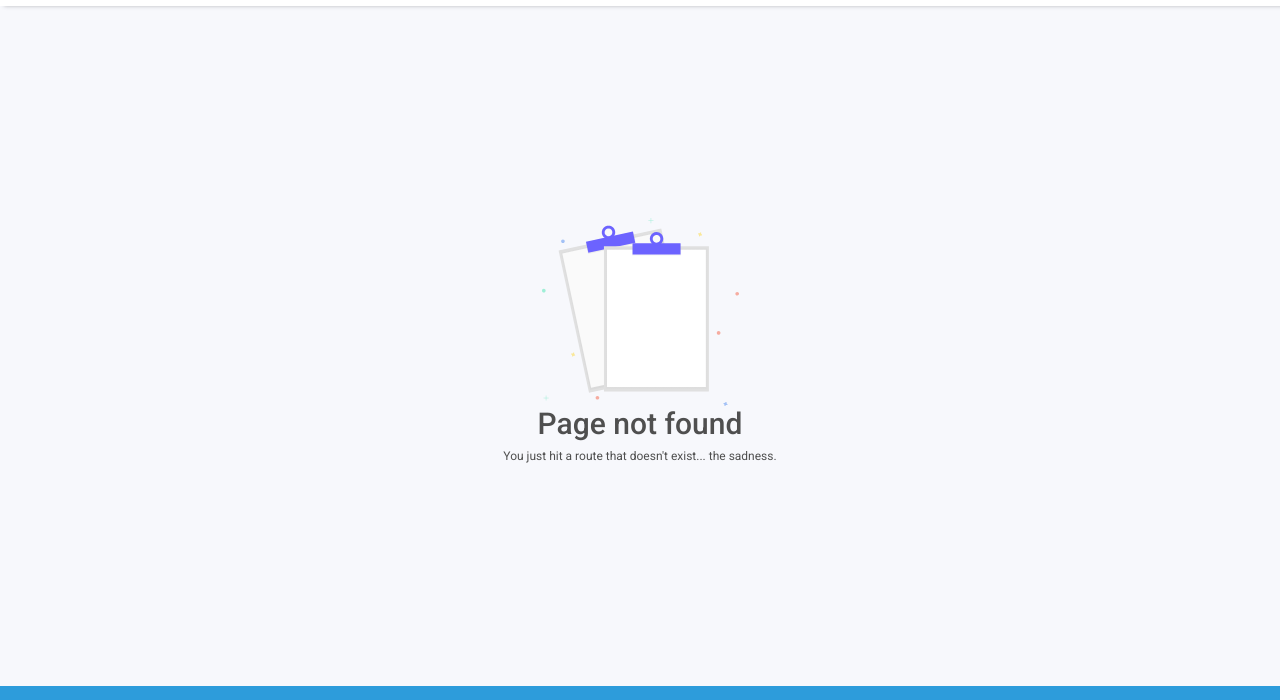
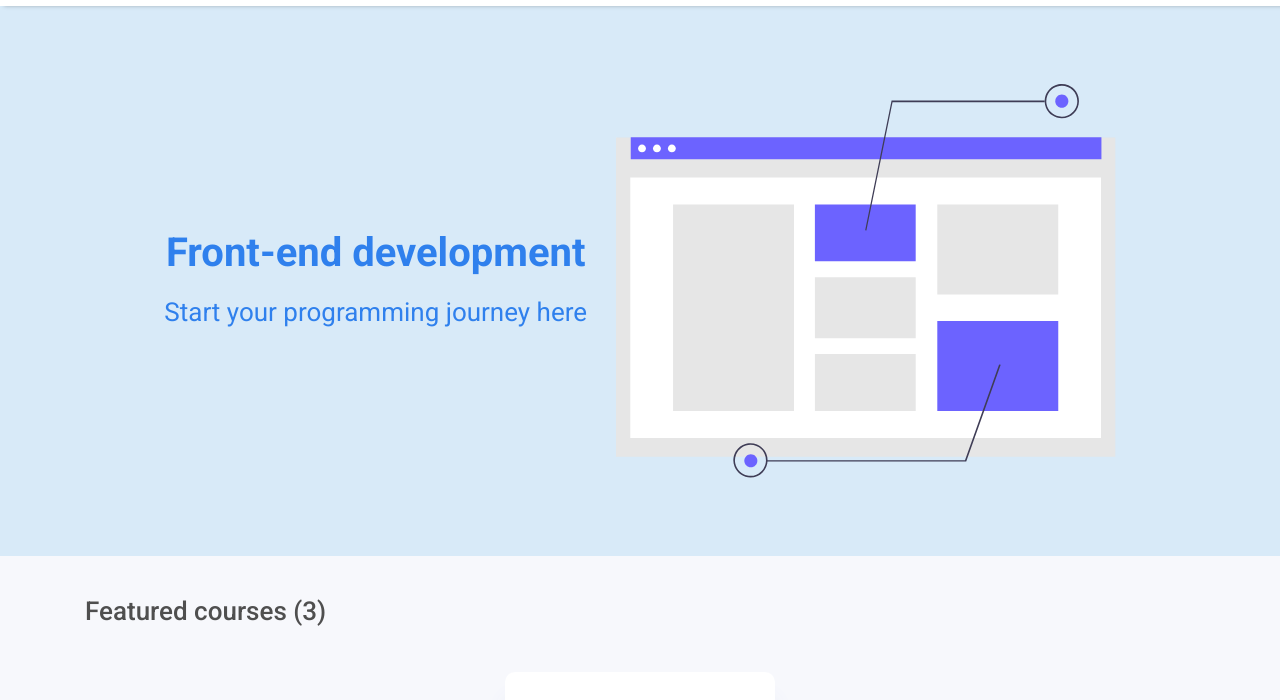
Before and after one commit to NikVogri/course-site, a Gatsby site: page /courseListTemplate in a window 1280 px wide. Before the commit this address had no page. Shown: the part 54-754 px from the top of the page. Built offline with nearby package versions, Linux system fonts and the light colour scheme; Gatsby itself is replaced by a stand-in of ours.

Commit message:
hero and cards for courses list  page

```diff
--- a/src/components/card.jsx
+++ b/src/components/card.jsx
@@ -2,6 +2,16 @@ import React from "react";
 import { Link } from "gatsby";
 
 const card = ({ size, image, alt, text, link }) => {
+  if (size === "xlg") {
+    return (
+      <Link to={link ? link : text}>
+        <div className={`card-simple card-xlg`}>
+          <img src={image} alt={alt} />
+          {text && <p>{text}</p>}
+        </div>
+      </Link>
+    );
+  } else {
     return (
       <Link to={link ? link : text}>
         <div
@@ -14,6 +24,7 @@ const card = ({ size, image, alt, text, link }) => {
         </div>
       </Link>
     );
+  }
 };
 
 export default card;
--- /dev/null
+++ b/src/components/coursehero.jsx
@@ -0,0 +1,17 @@
+import React from "react";
+
+const coursehero = ({ title, subtitle, img }) => {
+  return (
+    <section className="course-hero">
+      <div className="course-hero-inner">
+        <div className="left">
+          <h1>{title}</h1>
+          <h3>{subtitle}</h3>
+        </div>
+        <img src={img} alt={title} />
+      </div>
+    </section>
+  );
+};
+
+export default coursehero;
--- a/src/components/layout.scss
+++ b/src/components/layout.scss
@@ -27,6 +27,7 @@ $secondary: #f2994a;
 $text-dark: #4f4f4f;
 $border-color: #dbdbdb;
 $notifications: #eb5757;
+$main-light-opacity: rgba($main, 0.15);
 
 //
 //  MIXINS
@@ -49,7 +50,6 @@ $notifications: #eb5757;
     color: rgba($black, 0.5);
     transform: scale(1.05);
   }
-
 }
 
 hr {
@@ -68,7 +68,6 @@ body {
   position: relative;
 }
 
-
 //
 //  OTHER
 //
@@ -81,7 +80,6 @@ body {
     outline: 0;
   }
 }
-
 
 .spacer {
   padding: 2rem;
@@ -456,9 +454,18 @@ body {
     align-items: center;
   }
 
+  @media only screen and (min-width: 1024px) {
+    height: calc(90vh - 6rem);
+  }
+
   .hero-background {
     background-color: $main;
     clip-path: ellipse(88% 78% at 73% 20%);
+
+    @media only screen and (min-width: 375px) {
+      clip-path: ellipse(88% 78% at 73% 10%);
+    }
+
     height: calc(100vh - 6rem);
     width: 100vw;
     position: absolute;
@@ -558,8 +565,101 @@ body {
 }
 
 //
-//  FORM
+//  COURSE HERO
 //
+
+.course-hero {
+  height: 95vh;
+  background-color: $main-light-opacity;
+
+  @media only screen and (min-width: 320px) {
+    height: 55rem;
+  }
+
+
+  &-inner {
+    display: flex;
+    justify-content: center;
+    flex-direction: column;
+    align-items: center;
+    padding: 3rem 1rem;
+
+    @media only screen and (min-width: 620px) {
+      height: 100%;
+      text-align: center;
+    }
+
+    @media only screen and (min-width: 900px) {
+      flex-direction: row;
+      align-items: center;
+      justify-content: space-around;
+      width: 100rem;
+      margin: 0 auto;
+    }
+
+    @media only screen and (min-width: 1600px) {
+      flex-direction: row;
+      align-items: center;
+      justify-content: space-around;
+      width: 130rem;
+      margin: 0 auto;
+    }
+
+    & h1 {
+      color: $main-darker;
+      font-size: 3.5rem;
+      font-weight: bold;
+
+      @media only screen and (min-width: 900px) {
+        font-size: 4rem;
+      }
+    }
+
+
+    & h3 {
+      color: $main-darker !important;
+      margin-top: 2rem;
+      font-size: 2.2rem;
+      font-weight: lighter;
+
+      @media only screen and (min-width: 900px) {
+        font-size: 2.5rem;
+      }
+    }
+
+
+    & img {
+      width: 90%;
+
+      @media only screen and (min-width: 620px) {
+        width: 65%;
+      }
+
+      @media only screen and (min-width: 900px) {
+        width: 50rem;
+      }
+    }
+  }
+}
+
+//
+//  COURSES
+//
+
+.courses {
+  & h3 {
+    font-size: 2.6rem;
+    color: $text-dark;
+  }
+
+  & .courses-list {
+    display: flex;
+    align-items: center;
+    justify-content: center;
+    flex-direction: column;
+  }
+}
+
 
 //
 //  FORM PAGES
@@ -679,6 +779,15 @@ body {
   margin: 0 auto;
   text-align: center;
 
+  &.left {
+    text-align: left;
+  }
+
+  &.right {
+    text-align: left;
+  }
+
+
   & h2 {
     font-size: 2.6rem;
 
@@ -764,6 +873,12 @@ body {
   }
 }
 
+.card-xlg {
+  width: 27rem;
+  min-height: 42rem;
+  margin: 2rem 0;
+}
+
 .card-container {
   @media only screen and (min-width: 850px) {
     margin-top: 2rem;
@@ -789,7 +904,7 @@ body {
 
 .offers {
   &-wrapper {
-    background-color: rgba($main, 0.15);
+    background-color: $main-light-opacity;
     padding: 4rem 0;
 
     @media only screen and (min-width: 850px) {
@@ -1246,7 +1361,7 @@ body {
     @include closeButton();
   }
 
-  transition: all .2s ease-in;
+  transition: all 0.2s ease-in;
 
   &.hidden {
     opacity: 0.5;
@@ -1276,6 +1391,14 @@ body {
 .language-modal {
   overflow-y: scroll;
 
+  & a {
+    font-size: 1.8rem;
+
+    & span {
+      font-weight: bold;
+    }
+  }
+
   @media only screen and (min-width: 850px) {
     overflow: hidden;
   }
@@ -1301,7 +1424,7 @@ body {
       color: $main;
       font-size: 2rem;
       display: flex;
-      transition: all .2s ease-in;
+      transition: all 0.2s ease-in;
 
       &:hover {
         color: $main-darker;
@@ -1312,10 +1435,8 @@ body {
       font-size: 1.4rem;
       margin-left: 0.25rem;
       margin-right: 1rem;
-      ;
     }
   }
-
 
   & p {
     font-size: 1.3rem;
--- a/src/components/modal/backdev.jsx
+++ b/src/components/modal/backdev.jsx
@@ -2,6 +2,8 @@ import React from "react";
 
 // import images for modal
 import backDevImg from "../../images/modal/back-dev.svg";
+
+import { Link } from "gatsby";
 
 const BackDev = () => {
   return (
@@ -28,9 +30,10 @@ const BackDev = () => {
           Express for Node and Django for Python. There are also multiple
           database types to choose from: SQL databases like MySQL, and NoSQL
           databases like MongoDB. We recommend you start with a language you
-          already know like PHP or Python, then move on to frameworks and
-          databases like MongoDB or MariaDB.
+          might be already familiar with like Node (Javascript), then move on to
+          frameworks and databases like MongoDB or MariaDB.
         </p>
+        <Link to="/courses/backend">View all courses</Link>
       </article>
       <img src={backDevImg} alt="front end developer" />
     </>
--- a/src/components/modal/frontdev.jsx
+++ b/src/components/modal/frontdev.jsx
@@ -2,6 +2,7 @@ import React from "react";
 
 // import images for modal
 import frontDevImg from "../../images/modal/front-dev.svg";
+import { Link } from "gatsby";
 
 const frontdev = () => {
   return (
@@ -36,6 +37,9 @@ const frontdev = () => {
           can learn anything you want, we suggest you try a framework like
           React, Vue or Angular.
         </p>
+        <Link to="/courses/frontend">
+          <span>></span> View all courses
+        </Link>
       </article>
       <img src={frontDevImg} alt="front end developer" />
     </>
--- a/src/components/modal/nativedev.jsx
+++ b/src/components/modal/nativedev.jsx
@@ -2,6 +2,7 @@ import React from "react";
 
 // import images for modal
 import mobileDevImg from "../../images/modal/mobile-dev.svg";
+import { Link } from "gatsby";
 
 const Mobiledev = () => {
   return (
@@ -25,6 +26,7 @@ const Mobiledev = () => {
           We recommend you start by learning front-end (HTML, CSS, Javascript),
           and then move on to React Native, Flutter or Kotlin.
         </p>
+        <Link to="/courses/nativedev">View all courses</Link>
       </article>
       <img src={mobileDevImg} alt="front end developer" />
     </>
--- a/src/components/title.jsx
+++ b/src/components/title.jsx
@@ -2,11 +2,11 @@ import React from "react";
 
 import Spacer from "./spacer";
 
-const Title = ({ title, subtitle }) => {
+const Title = ({ title, subtitle, position }) => {
   return (
     <>
       <Spacer space="2" />
-      <div className="title-container">
+      <div className={`title-container ${position ? position : ""}`}>
         <h2>{title}</h2>
         {subtitle && <span>{subtitle}</span>}
       </div>
--- /dev/null
+++ b/src/pages/courseListTemplate.js
@@ -0,0 +1,90 @@
+import React from "react";
+
+// components import
+import Layout from "../components/layout";
+import SEO from "../components/seo";
+
+// sections import
+import Offers from "../components/offers";
+
+import Spacer from "../components/spacer";
+import Card from "../components/card";
+import CourseHero from "../components/coursehero";
+import Container from "react-bootstrap/Container";
+
+// TEMP DATA
+import heroSvg from "../images/course-hero/front-dev-hero.svg";
+const tempData = {
+  title: "Front-end development",
+  subtitle: "Start your programming journey here",
+  svgImage: "front-end.svg",
+  courseCount: 3,
+  courses: [
+    {
+      img: "",
+      title: "HTML & CSS From Scratch",
+      description:
+        "Learn the basics of HTML, CSS and create your very first website from scratch!",
+      length: 11,
+      leactures: 3,
+      level: "Begginer",
+      rating: 3,
+      ratingCount: 2321,
+      creator: "freeCodeCamp.org",
+      creatorImg: "freeCodeCamp.png",
+    },
+    {
+      img: "",
+      title: "Javascript Crash Course For Begginers",
+      description:
+        "In this crash course we will go over the fundamentals of JavaScript including more modern syntax like classes, arrow functions, etc. This is the starting point on my channel for learning JS.",
+      length: 2,
+      leactures: 3,
+      level: "Begginer",
+      rating: 4,
+      ratingCount: 35753,
+      creator: "Traversy Media",
+      creatorImg: "traversy-media.png",
+    },
+    {
+      img: "",
+      title:
+        "The 2019 Frontend Developer Crash Course - HTML & CSS Tutorial for Beginners",
+      description:
+        "Welcome to this lengthy crash course to Frontend Development here in 2019. This course assumes you have never touched HTML, CSS or JavaScript. ",
+      length: 4,
+      leactures: 5,
+      level: "Begginer",
+      rating: 4,
+      ratingCount: 132,
+      creator: "DesignCourse",
+      creatorImg: "design-course.png",
+    },
+  ],
+};
+
+const courseListTemplate = () => {
+  return (
+    <Layout className="courses">
+      <SEO title="Home" />
+      <CourseHero
+        title={tempData.title}
+        subtitle={tempData.subtitle}
+        img={heroSvg}
+      />
+      <Container>
+        <Spacer space="2" />
+        <h3>Featured courses (3)</h3>
+        <Spacer space="1" />
+        <section className="courses-list">
+          <Card size="xlg" />
+          <Card size="xlg" />
+          <Card size="xlg" />
+        </section>
+      </Container>
+      <Spacer space="2" />
+    </Layout>
+  );
+};
+
+export default courseListTemplate;
```
Also changed, not shown: src/images/course-hero/front-dev-hero.svg (added). Lines whose indentation alone changed are shown as unchanged.
